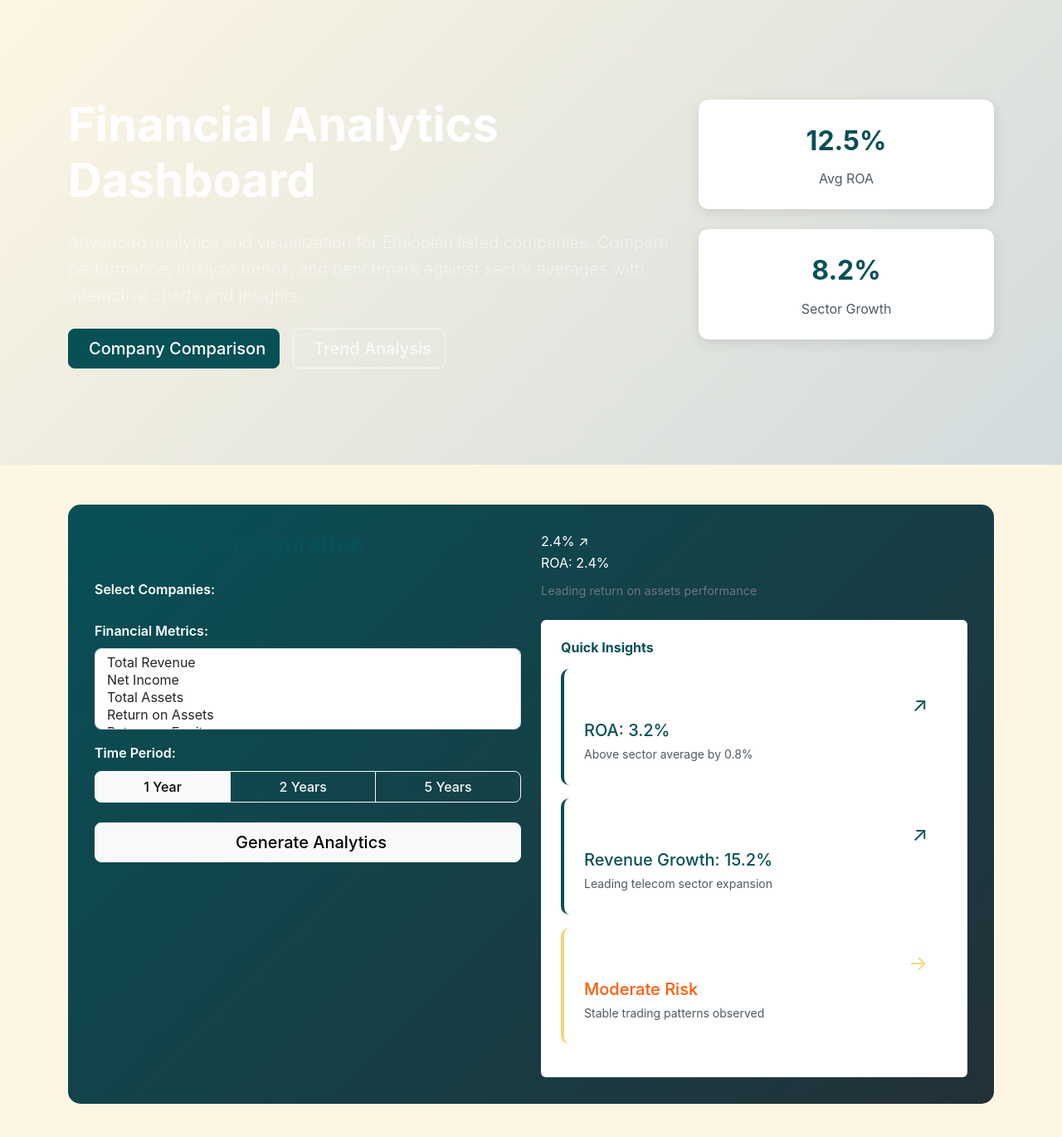
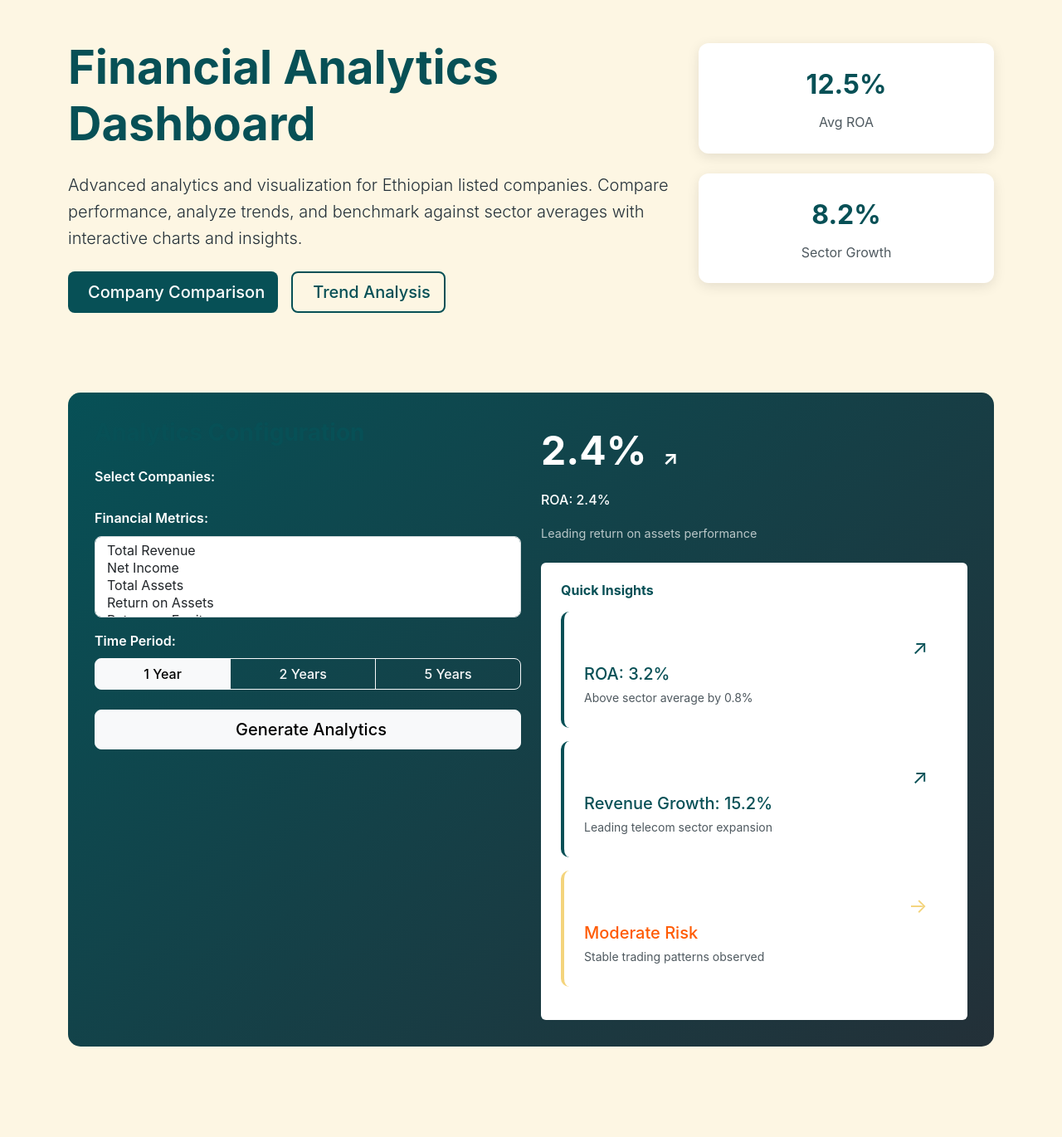
Before and after one commit to abela-21/ethiopia-financial-data, a Flask app: page /analytics in a window 1280 px wide. Shown: the part 150-1520 px from the top of the page at 83% size. Run offline with Flask 3, Linux system fonts and the light colour scheme; parts of the project's set-up code (start-up, migrations or seed data) failed here and were passed over; some libraries are stand-ins or nearby versions.

Commit message:
Refine the analytics dashboard appearance for enhanced user experience
Updates the analytics page hero section with color adjustments and styling for better readability.

Replit-Commit-Author: Agent
Replit-Commit-Session-Id: d90c0c0e-a632-408f-8798-0d23c952e810
Replit-Commit-Screenshot-Url: https://storage.googleapis.com/screenshot-production-us-central1/2f368adc-7e52-4124-b315-06ff67783e08/1520163a-4628-49e0-b613-0f1f482b6c47.jpg

```diff
--- a/templates/analytics.html
+++ b/templates/analytics.html
@@ -77,22 +77,22 @@
 {% block content %}
 
     <!-- Hero Section -->
-    <section class="hero-section py-5">
+    <section class="analytics-hero py-5" style="background-color: #FDF6E3;">
         <div class="container">
             <div class="row align-items-center">
                 <div class="col-lg-8">
-                    <h1 class="display-4 fw-bold text-white mb-4">
+                    <h1 class="display-4 fw-bold mb-4" style="color: #075056;">
                         Financial Analytics Dashboard
                     </h1>
-                    <p class="lead text-white-50 mb-4">
+                    <p class="lead mb-4" style="color: #233038;">
                         Advanced analytics and visualization for Ethiopian listed companies. Compare performance,
                         analyze trends, and benchmark against sector averages with interactive charts and insights.
                     </p>
                     <div class="d-flex gap-3">
-                        <button class="btn btn-primary btn-lg" onclick="scrollToSection('comparison')">
+                        <button class="btn btn-lg" style="background-color: #075056; color: white; border: none;" onclick="scrollToSection('comparison')">
                             <i class="bi bi-bar-chart me-2"></i>Company Comparison
                         </button>
-                        <button class="btn btn-outline-light btn-lg" onclick="scrollToSection('trends')">
+                        <button class="btn btn-lg" style="background-color: transparent; color: #075056; border: 2px solid #075056;" onclick="scrollToSection('trends')">
                             <i class="bi bi-graph-up me-2"></i>Trend Analysis
                         </button>
                     </div>
@@ -157,12 +157,12 @@
                         </button>
                     </div>
                     <div class="col-lg-6">
-                        <div class="roa-display">
-                            <div class="roa-value">2.4%
-                                <span class="trend-indicator">↗</span>
+                        <div class="roa-display" style="background: none; border: none; text-align: left;">
+                            <div style="color: white; font-size: 3rem; font-weight: 700; margin-bottom: 0.5rem;">
+                                2.4% <span style="color: white; font-size: 1.5rem; margin-left: 0.5rem;">↗</span>
                             </div>
-                            <div class="roa-label">ROA: 2.4%</div>
-                            <p class="mt-2 mb-0" style="color: #6c757d; font-size: 0.9rem;">Leading return on assets performance</p>
+                            <div style="color: white; font-weight: 500; margin-bottom: 1rem;">ROA: 2.4%</div>
+                            <p class="mt-2 mb-0" style="color: rgba(255,255,255,0.7); font-size: 0.9rem;">Leading return on assets performance</p>
                         </div>
 
                         <div class="mt-4">
```
Also changed, not shown: attached_assets/Screenshot 2025-06-11 at 11.51.40_1749635565840.png (added), attached_assets/Screenshot 2025-06-11 at 11.52.03_1749635565840.png (added).
